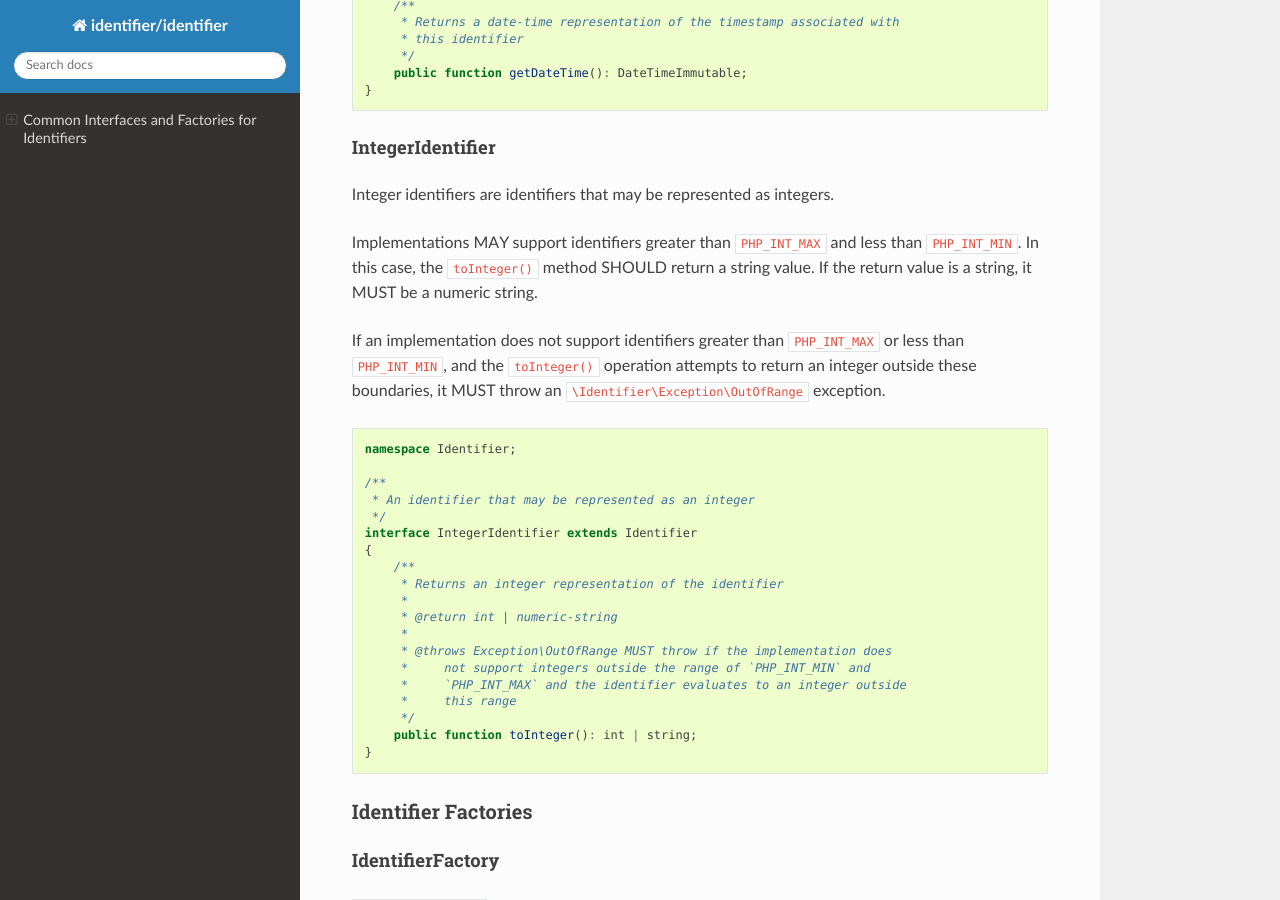
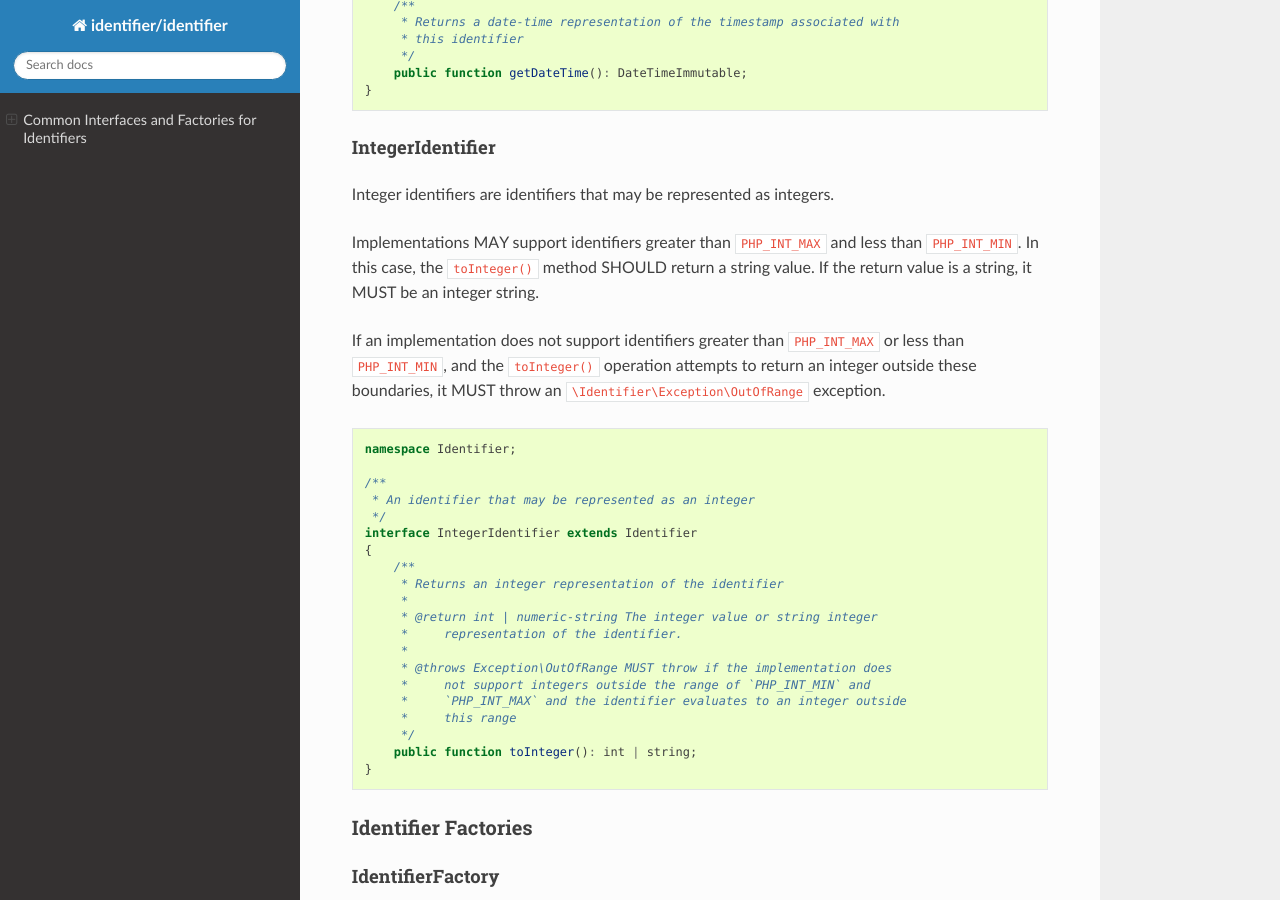
Before and after one commit to php-identifier/identifier, a Sphinx documentation site: the page built from docs/index.rst, in a window 1280 px wide and 900 px high, scrolled down 5883 px. Built offline with Sphinx 7.4.7 and the Read the Docs theme 3.1.0, drawn with Linux system fonts in a browser that asks for light colours; some of the changed text lies outside the part shown.

Commit message:
fix(integer): clarify numeric-string implies integer strings

```diff
--- a/docs/index.rst
+++ b/docs/index.rst
@@ -289,7 +289,7 @@ Integer identifiers are identifiers that may be represented as integers.
 
 Implementations MAY support identifiers greater than ``PHP_INT_MAX`` and less
 than ``PHP_INT_MIN``. In this case, the ``toInteger()`` method SHOULD return a
-string value. If the return value is a string, it MUST be a numeric string.
+string value. If the return value is a string, it MUST be an integer string.
 
 If an implementation does not support identifiers greater than ``PHP_INT_MAX``
 or less than ``PHP_INT_MIN``, and the ``toInteger()`` operation attempts to
@@ -308,7 +308,8 @@ return an integer outside these boundaries, it MUST throw an
         /**
          * Returns an integer representation of the identifier
          *
-         * @return int | numeric-string
+         * @return int | numeric-string The integer value or string integer
+         *     representation of the identifier.
          *
          * @throws Exception\OutOfRange MUST throw if the implementation does
          *     not support integers outside the range of `PHP_INT_MIN` and
@@ -429,7 +430,8 @@ create identifiers from integers.
          * Creates a new instance of an identifier from the given integer
          * representation
          *
-         * @param int | numeric-string $identifier
+         * @param int | numeric-string $identifier The integer value or string
+         *     integer representation of the identifier.
          *
          * @throws Exception\InvalidArgument MUST throw if the identifier is not
          *     a legal value
```
Also changed, not shown: CHANGELOG.md (+4 -0 lines), 3 other files.
